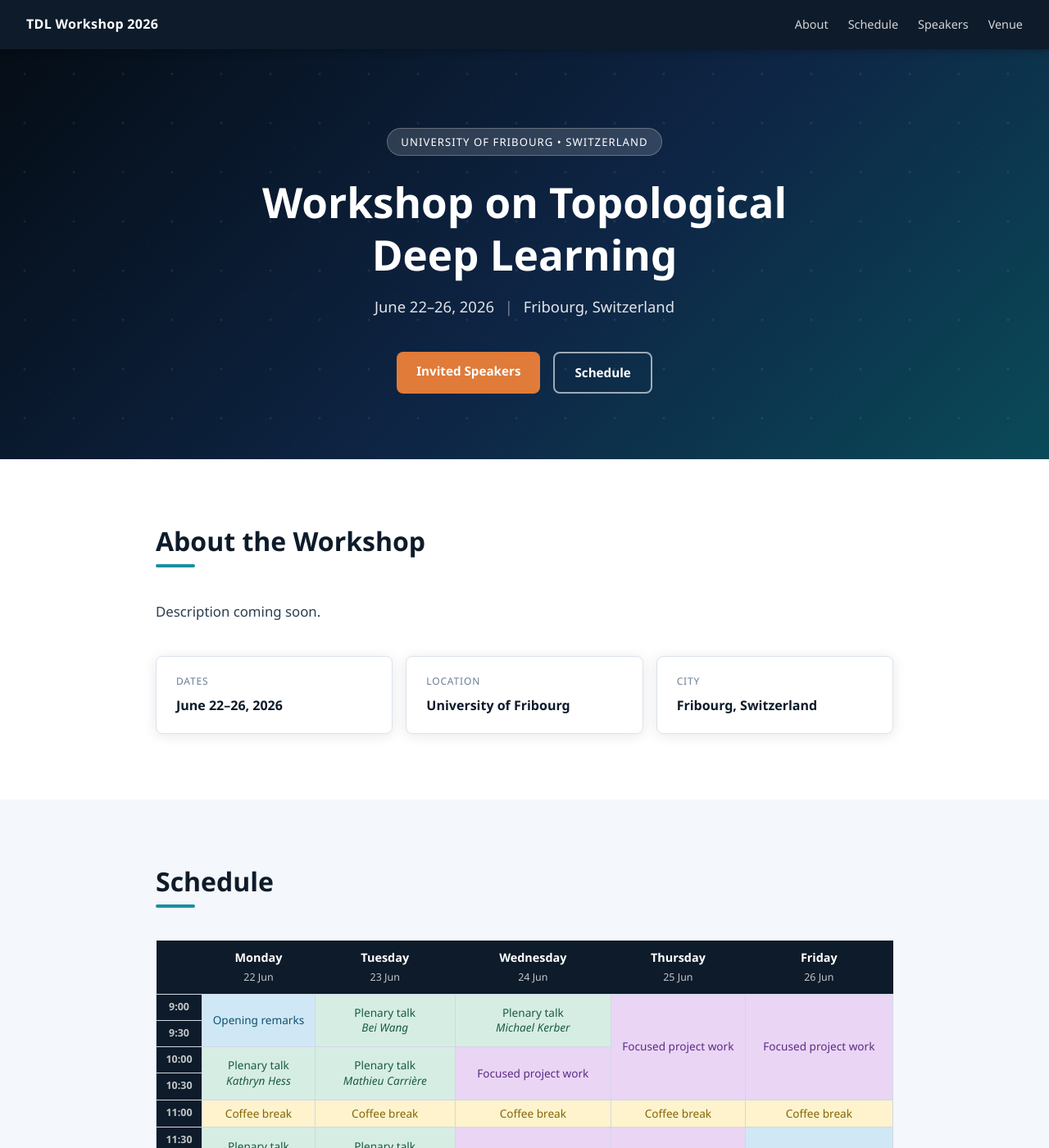
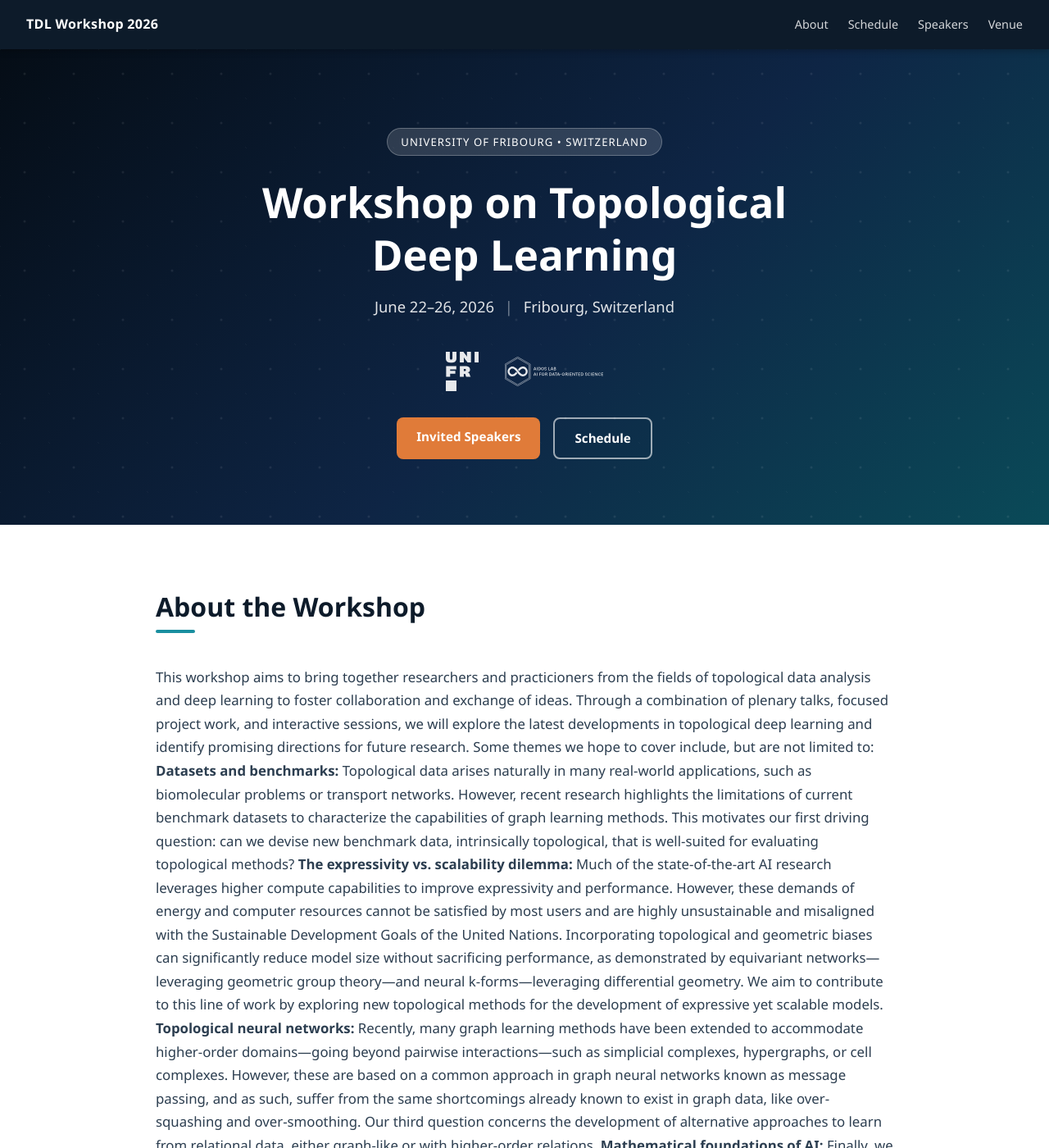
Before and after one commit to aidos-lab/tdl-workshop, a Jekyll site: the page built from index.html, in a window 1280 px wide and 1400 px high. Shown: the whole window at 82% size. Built offline with Jekyll 4.4.1, drawn with Linux system fonts in a browser that asks for light colours; some of the changed text lies outside the part shown.

Commit message:
added description

```diff
--- a/_layouts/default.html
+++ b/_layouts/default.html
@@ -43,6 +43,7 @@
     btn.addEventListener('click', () => {
       const text = btn.nextElementSibling;
       const open = text.classList.toggle('open');
+      btn.closest('.speaker-card').classList.toggle('card-expanded', open);
       btn.textContent = open ? 'Hide abstract ▲' : 'Show abstract ▼';
     });
   });
--- a/assets/css/style.css
+++ b/assets/css/style.css
@@ -113,6 +113,23 @@ nav {
 }
 
 .hero-meta span { margin: 0 .5rem; opacity: .5; }
+
+.hero-logos {
+  display: flex;
+  align-items: center;
+  justify-content: center;
+  gap: 2rem;
+  margin-bottom: 2rem;
+}
+
+.hero-logo {
+  height: 48px;
+  width: auto;
+  filter: brightness(0) invert(1);
+  opacity: .9;
+}
+
+.hero-logo--wide { height: 36px; }
 
 .hero-buttons { display: flex; gap: 1rem; justify-content: center; flex-wrap: wrap; }
 
@@ -370,6 +387,26 @@ section:nth-child(even):not(.hero) { background: var(--light); }
 
 .abstract-text.open { display: block; }
 
+.speaker-card.card-expanded {
+  grid-column: 1 / -1;
+  display: grid;
+  grid-template-columns: 220px 1fr;
+  gap: 0;
+}
+
+.speaker-card.card-expanded .speaker-body {
+  padding: 1.5rem 1.5rem 1.5rem 0;
+  display: flex;
+  flex-direction: column;
+  justify-content: center;
+}
+
+.speaker-card.card-expanded .abstract-text {
+  font-size: .93rem;
+  line-height: 1.7;
+  color: var(--text);
+}
+
 /* ── Venue ────────────────────────────────────────────── */
 .venue-map {
   border-radius: var(--radius);
--- a/index.html
+++ b/index.html
@@ -12,6 +12,10 @@ layout: default
       <span>|</span>
       Fribourg, Switzerland
     </p>
+    <div class="hero-logos">
+      <img src="{{ '/assets/img/signet_unifr.svg' | relative_url }}" alt="University of Fribourg" class="hero-logo" />
+      <img src="{{ '/assets/img/logo_aidos.svg' | relative_url }}" alt="AIDOS" class="hero-logo hero-logo--wide" />
+    </div>
     <div class="hero-buttons">
       <a href="#speakers" class="btn btn-primary">Invited Speakers</a>
       <a href="#schedule" class="btn btn-outline">Schedule</a>
@@ -27,8 +31,11 @@ layout: default
 
     <div class="about-body">
       <p>
-        <!-- Add a general description of the workshop here. -->
-        Description coming soon.
+        This workshop aims to bring together researchers and practicioners from the fields of topological data analysis and deep learning to foster collaboration and exchange of ideas. Through a combination of plenary talks, focused project work, and interactive sessions, we will explore the latest developments in topological deep learning and identify promising directions for future research. Some themes we hope to cover include, but are not limited to:
+        <strong>Datasets and benchmarks:</strong> Topological data arises naturally in many real-world applications, such as biomolecular problems or transport networks. However, recent research highlights the limitations of current benchmark datasets to characterize the capabilities of graph learning methods. This motivates our first driving question: can we devise new benchmark data, intrinsically topological, that is well-suited for evaluating topological methods?
+        <strong>The expressivity vs. scalability dilemma:</strong> Much of the state-of-the-art AI research leverages higher compute capabilities to improve expressivity and performance. However, these demands of energy and computer resources cannot be satisfied by most users and are highly unsustainable and misaligned with the Sustainable Development Goals of the United Nations. Incorporating topological and geometric biases can significantly reduce model size without sacrificing performance, as demonstrated by equivariant networks—leveraging geometric group theory—and neural k-forms—leveraging differential geometry. We aim to contribute to this line of work by exploring new topological methods for the development of expressive yet scalable models.
+        <strong>Topological neural networks:</strong> Recently, many graph learning methods have been extended to accommodate higher-order domains—going beyond pairwise interactions—such as simplicial complexes, hypergraphs, or cell complexes. However, these are based on a common approach in graph neural networks known as message passing, and as such, suffer from the same shortcomings already known to exist in graph data, like over-squashing and over-smoothing. Our third question concerns the development of alternative approaches to learn from relational data, either graph-like or with higher-order relations.
+        <strong>Mathematical foundations of AI:</strong> Finally, we aim to invite participants of the workshop to explore the use of topology and geometry to better understand specific existing models or fundamental questions in AI that lack clear explanations.
       </p>
     </div>
 
```
